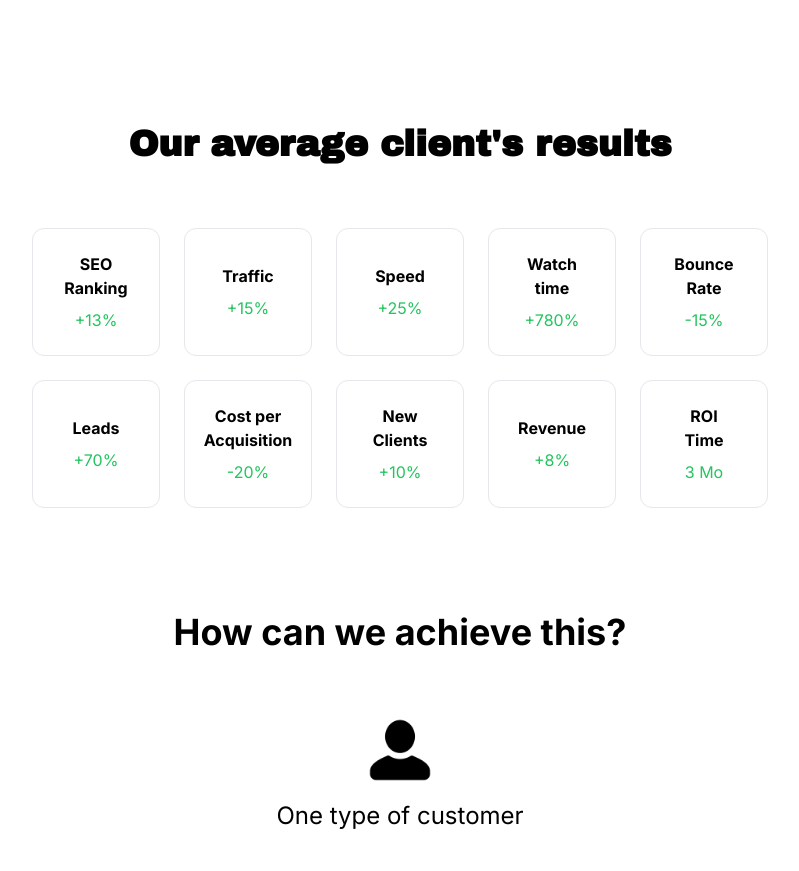
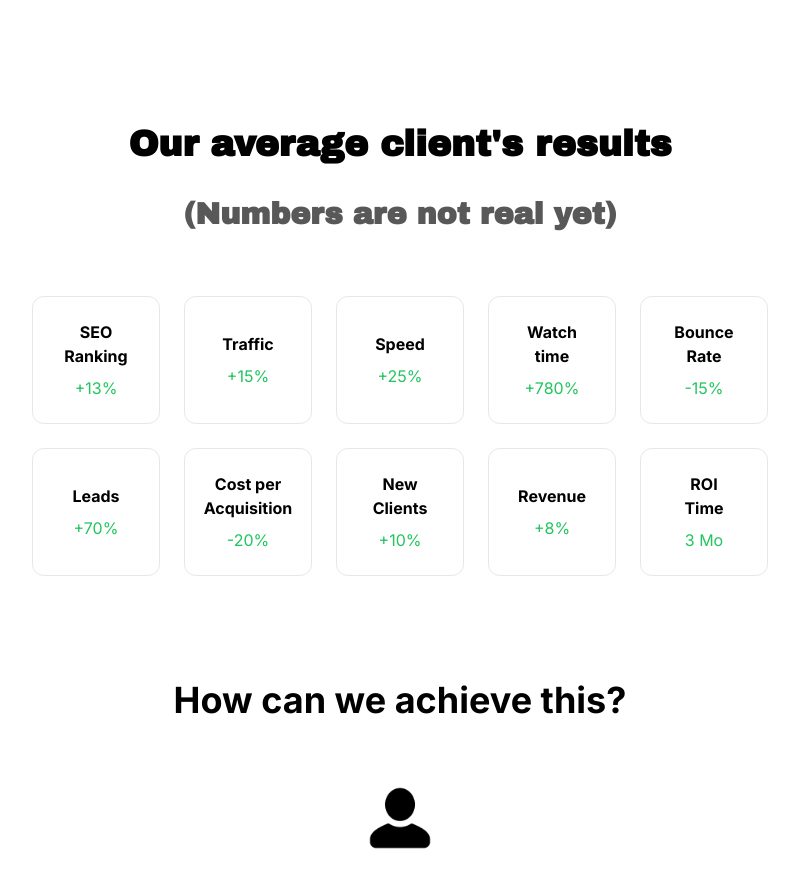
Before and after one commit to jakobnunnendorf/bluewater-interiors, a Next.js app in the folder web-app/: page / in a window 1280 px wide. Shown: the part 4820-5691 px from the top of the page, without its empty margins (240-1039 px from the left). Built offline with nearby package versions, Linux system fonts and the light colour scheme.

Commit message:
fix(ResultsPanel.tsx): note that numbers aren't real yet

```diff
--- a/web-app/app/HomePageComponents/Offer/ResultsPanel.tsx
+++ b/web-app/app/HomePageComponents/Offer/ResultsPanel.tsx
@@ -17,9 +17,12 @@ function Metric({ result }: { result: Result }) {
 function ResultsPanel() {
   return (
     <div className="pb-10 pt-20">
-      <h2 className="pb-16 text-center font-fat text-4xl font-bold">
+      <h2 className="pb-8 text-center font-fat text-4xl font-bold">
         Our average client&apos;s results
       </h2>
+      <h3 className="pb-16 text-center font-fat text-3xl font-bold opacity-65">
+        (Numbers are not real yet)
+      </h3>
       <ul className="mx-auto grid w-fit grid-cols-2 gap-6 pb-16 md:grid-cols-5">
         {results.map((result, index) => {
           return (
```
